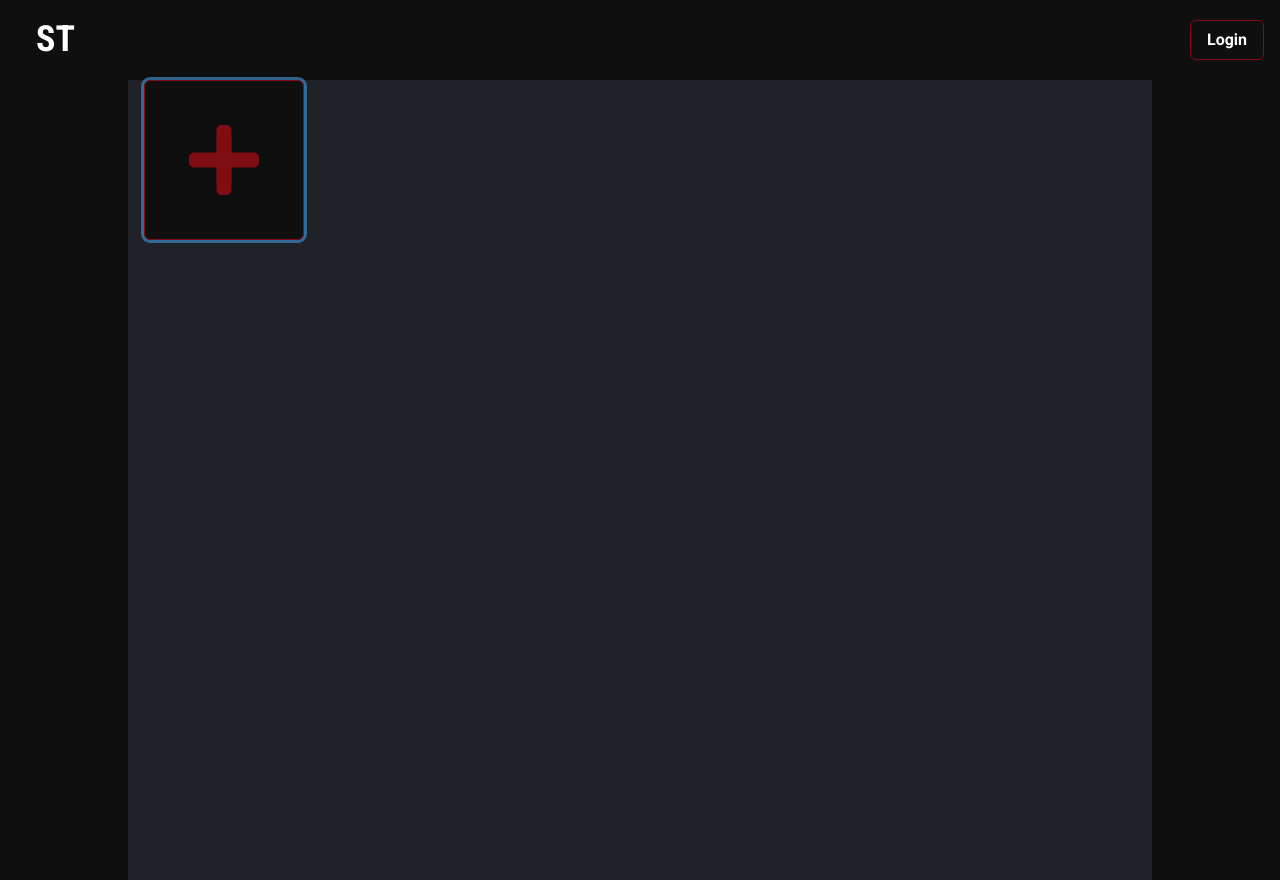
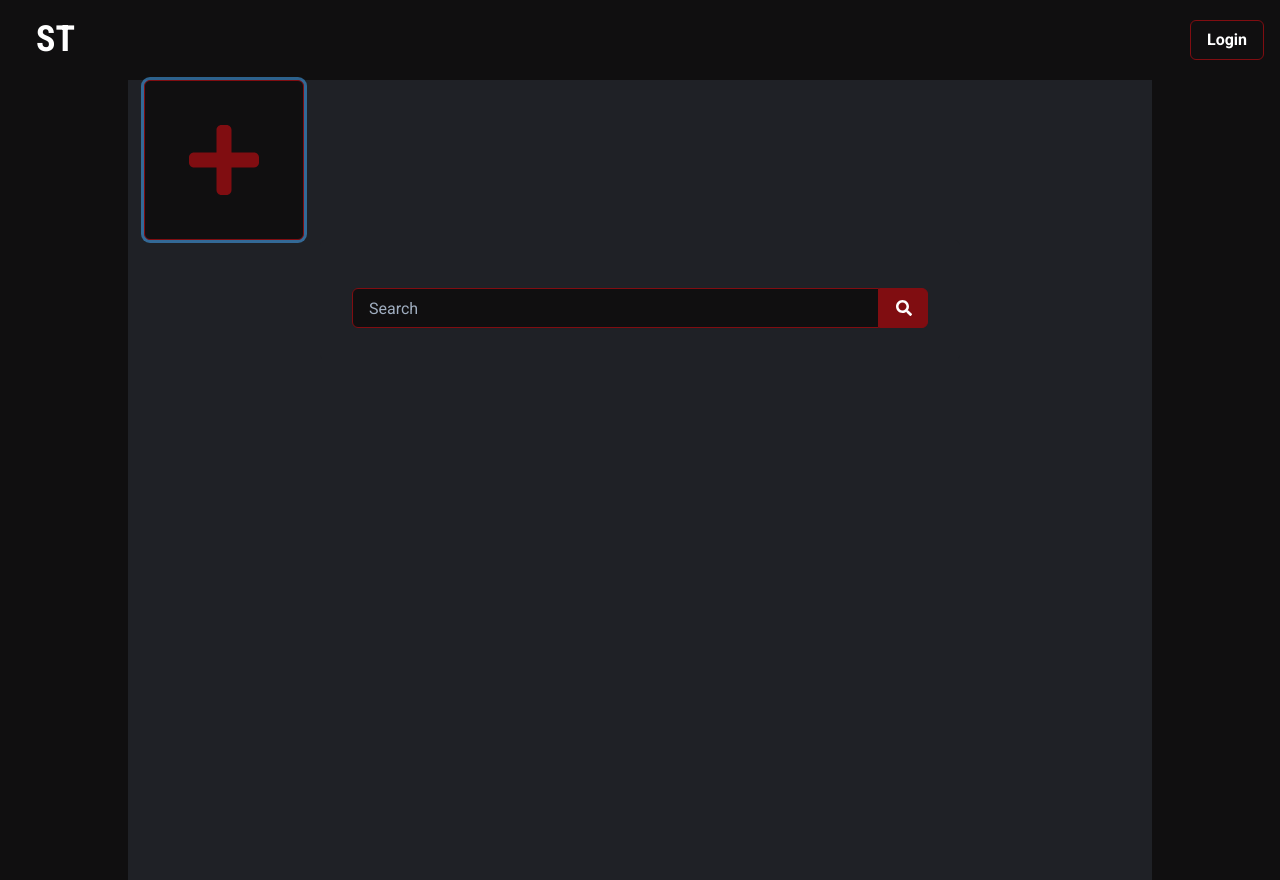
Before and after one commit to LMV-Codes/SuperTeam, a React (Create React App) app: page / in a window 1280 px wide. Both pictures are taken after a click on the button 224 px from the left and 160 px from the top of the page. Built offline with nearby package versions, Linux system fonts and the light colour scheme.

Commit message:
Hero search base component

```diff
--- /dev/null
+++ b/src/components/heroes/HeroSearch.tsx
@@ -0,0 +1,67 @@
+import { Button } from "@chakra-ui/button";
+import { FormControl, FormErrorMessage } from "@chakra-ui/form-control";
+import Icon from "@chakra-ui/icon";
+import { Input } from "@chakra-ui/input";
+import { Container, Flex } from "@chakra-ui/layout";
+import { Field, Form, Formik } from "formik";
+import React from "react";
+import { FaSearch } from "react-icons/fa";
+
+interface HeroSearchProps {
+  setHeroSearch: Function;
+}
+export const HeroSearch: React.FC<HeroSearchProps> = ({ setHeroSearch }) => {
+  return (
+    <Container
+      maxW="container.sm"
+      bg="brand.100"
+      padding="2em"
+      borderRadius="5px"
+    >
+      <Formik
+        initialValues={{ search: "" }}
+        onSubmit={async (values, { setErrors }) => {}}
+      >
+        {(props) => (
+          <Form>
+            <Flex alignItems="flex-end">
+              <Field name="search">
+                {({ field, form }: any) => (
+                  <FormControl
+                    isInvalid={form.errors.search && form.touchedsearch}
+                  >
+                    <Input
+                      {...field}
+                      id="search"
+                      placeholder="Search"
+                      type="text"
+                      borderRightRadius="0"
+                      borderColor="brand.300"
+                      bg="brand.50"
+                      focusBorderColor="brand.300"
+                    />
+                    <FormErrorMessage>{form.errors.search}</FormErrorMessage>
+                  </FormControl>
+                )}
+              </Field>
+              <Button
+                textAlign="center"
+                marginTop="1em"
+                variant="superoutline"
+                isLoading={props.isSubmitting}
+                type="submit"
+                bg="brand.300"
+                marginLeft="auto"
+                marginRight="auto"
+                fontWeight="regular"
+                borderLeftRadius="0"
+              >
+                <Icon as={FaSearch} />
+              </Button>
+            </Flex>
+          </Form>
+        )}
+      </Formik>
+    </Container>
+  );
+};
--- a/src/pages/Home.tsx
+++ b/src/pages/Home.tsx
@@ -1,7 +1,7 @@
 import { Container, Flex } from "@chakra-ui/layout";
 import React, { useState } from "react";
 import { AddHero } from "../components/heroes/AddHero";
-import { AxiosApi } from "../utils/AxiosApi";
+import { HeroSearch } from "../components/heroes/HeroSearch";
 
 export const Home: React.FC = () => {
   const [heroSearch, setHeroSearch] = useState(false);
@@ -9,6 +9,7 @@ export const Home: React.FC = () => {
     <Flex justifyContent="center">
       <Container maxW="container.lg" bg="brand.100" minHeight="100vh">
         <AddHero setSearch={setHeroSearch} />
+        {heroSearch && <HeroSearch setHeroSearch={setHeroSearch} />}
       </Container>
     </Flex>
   );
```
